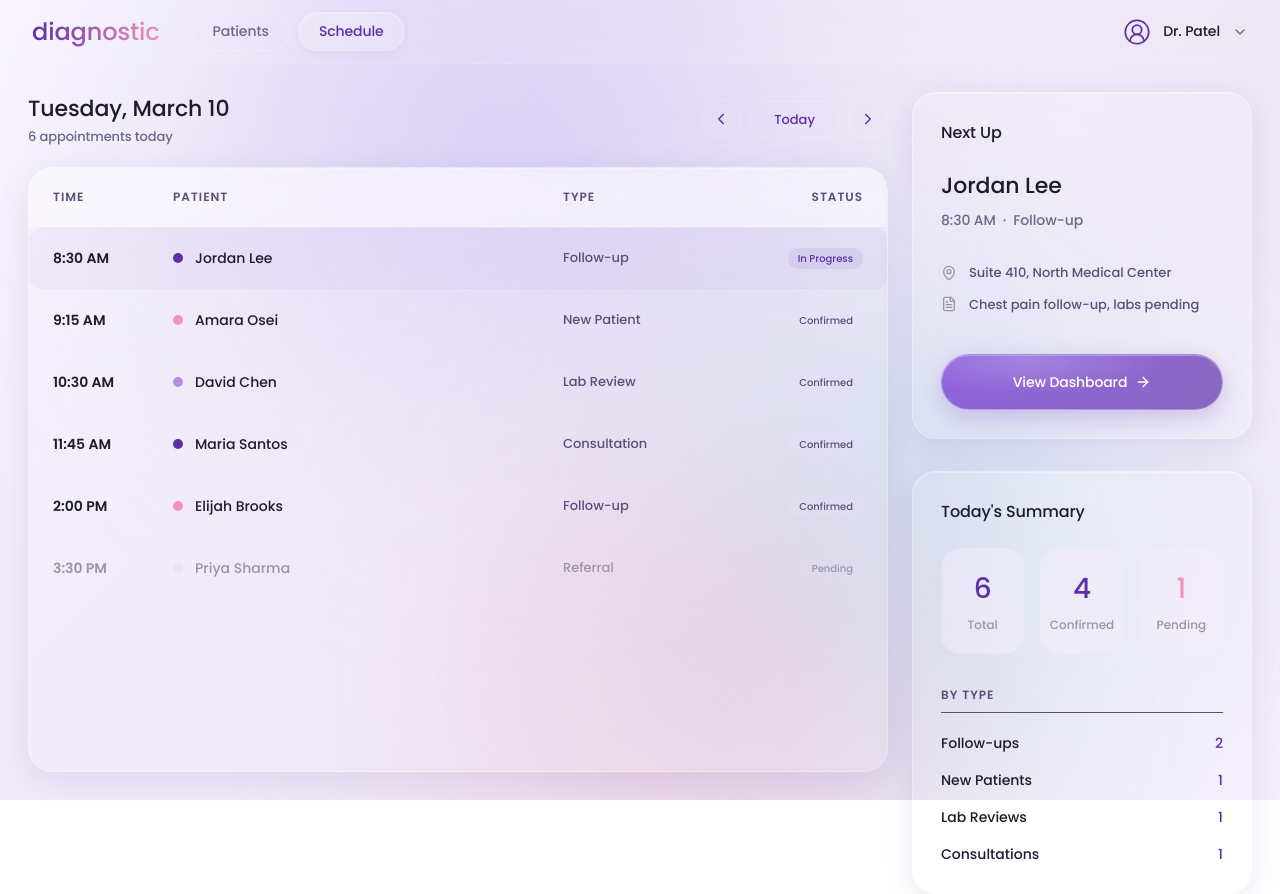
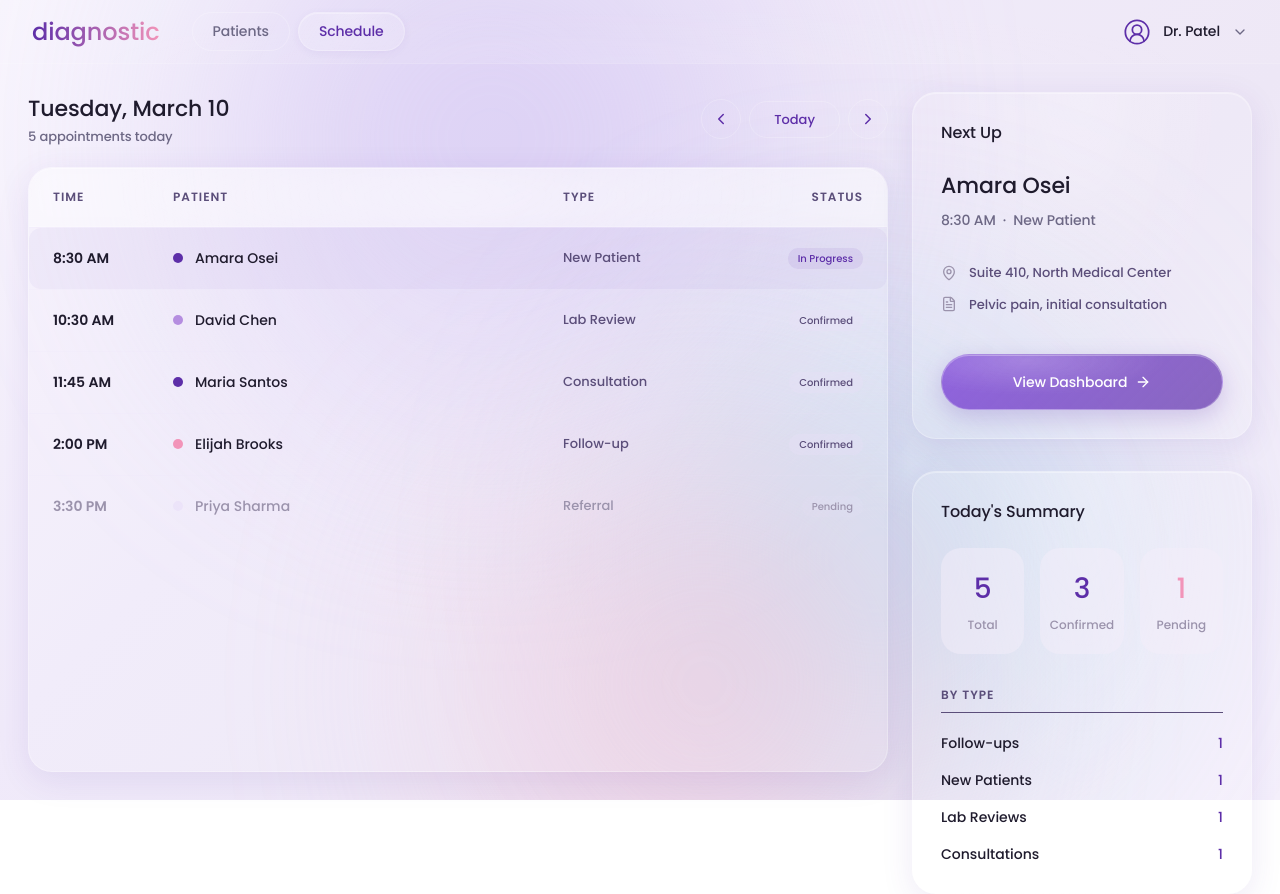
Before and after one commit to Mikop22/Diagnostic, a Next.js app in the folder front-end/: page /schedule in a window 1280 px wide. Built offline with nearby package versions, Linux system fonts and the light colour scheme; no server answers.

Commit message:
Remove Jordan Lee from schedule, update Next Up to Amara Osei
Co-Authored-By: Claude Opus 4.6 <noreply@anthropic.com>

```diff
--- a/front-end/src/app/schedule/page.tsx
+++ b/front-end/src/app/schedule/page.tsx
@@ -41,8 +41,7 @@ interface ScheduleEntry {
 }
 
 const scheduleEntries: ScheduleEntry[] = [
-  { time: "8:30 AM", name: "Jordan Lee", type: "Follow-up", status: "In Progress", dot: "purple", highlighted: true },
-  { time: "9:15 AM", name: "Amara Osei", type: "New Patient", status: "Confirmed", dot: "pink" },
+  { time: "8:30 AM", name: "Amara Osei", type: "New Patient", status: "In Progress", dot: "purple", highlighted: true },
   { time: "10:30 AM", name: "David Chen", type: "Lab Review", status: "Confirmed", dot: "lilac" },
   { time: "11:45 AM", name: "Maria Santos", type: "Consultation", status: "Confirmed", dot: "purple" },
   { time: "2:00 PM", name: "Elijah Brooks", type: "Follow-up", status: "Confirmed", dot: "pink" },
@@ -58,13 +57,13 @@ function resolveAppointments(patients: PatientRecord[]) {
 }
 
 const summaryStats = [
-  { num: "6", label: "Total", color: "text-[var(--purple-primary)]" },
-  { num: "4", label: "Confirmed", color: "text-[var(--purple-primary)]" },
+  { num: "5", label: "Total", color: "text-[var(--purple-primary)]" },
+  { num: "3", label: "Confirmed", color: "text-[var(--purple-primary)]" },
   { num: "1", label: "Pending", color: "text-[var(--purple-accent)]" },
 ];
 
 const typeBreakdown = [
-  { label: "Follow-ups", value: "2" },
+  { label: "Follow-ups", value: "1" },
   { label: "New Patients", value: "1" },
   { label: "Lab Reviews", value: "1" },
   { label: "Consultations", value: "1" },
@@ -148,7 +147,7 @@ export default async function SchedulePage() {
                 Tuesday, March 10
               </h1>
               <span className="text-[13px] font-medium tracking-[-0.1px] text-[var(--text-nav)]">
-                6 appointments today
+                5 appointments today
               </span>
             </div>
 
@@ -251,10 +250,10 @@ export default async function SchedulePage() {
 
             <div className="flex flex-col gap-2">
               <span className="text-[22px] font-medium tracking-[-0.1px] text-[var(--text-primary)]">
-                Jordan Lee
+                Amara Osei
               </span>
               <span className="text-[14px] font-medium tracking-[-0.1px] text-[var(--text-nav)]">
-                8:30 AM &nbsp;&middot;&nbsp; Follow-up
+                8:30 AM &nbsp;&middot;&nbsp; New Patient
               </span>
             </div>
 
@@ -268,7 +267,7 @@ export default async function SchedulePage() {
               <div className="flex items-center gap-3">
                 <FileText className="h-4 w-4 shrink-0 text-[var(--text-muted)]" />
                 <span className="text-[13px] font-medium text-[var(--text-secondary)]">
-                  Chest pain follow-up, labs pending
+                  Pelvic pain, initial consultation
                 </span>
               </div>
             </div>
```
